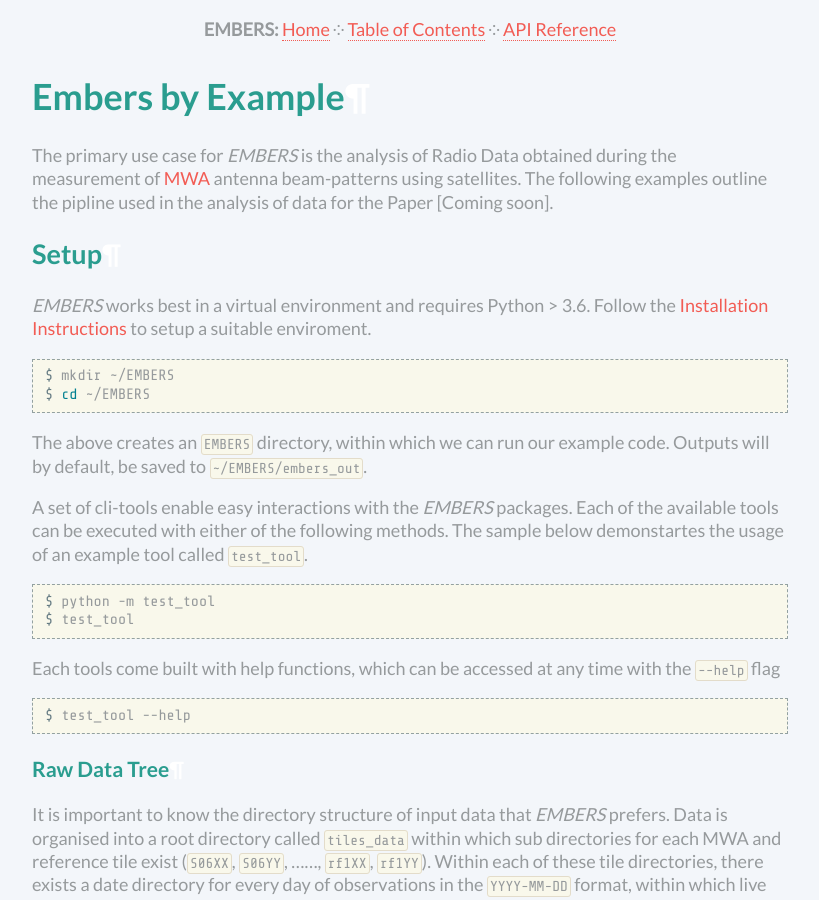
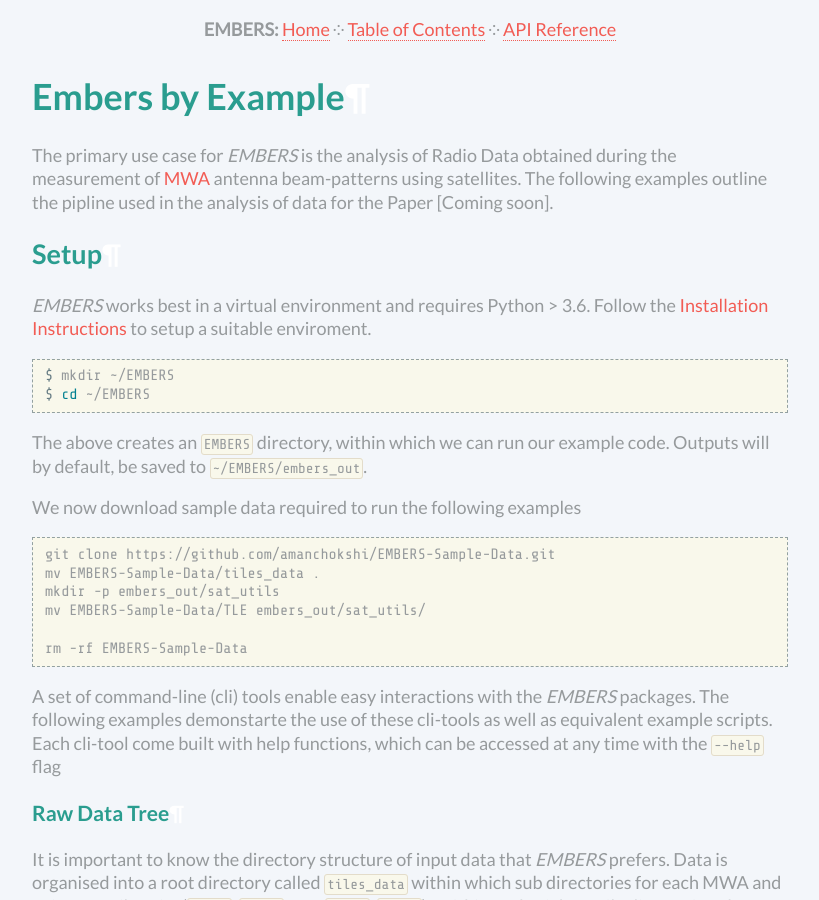
Before and after one commit to amanchokshi/EMBERS, a Sphinx documentation site: the page built from docs/embersbyexample.rst, in a window 1280 px wide and 900 px high. Shown: the whole window, without its empty margins (230-1049 px from the left). Built offline with Sphinx 7.4.7, drawn with Linux system fonts in a browser that asks for light colours.

Commit message:
Cleaned up intro. Added sample data download instructions

```diff
--- a/docs/embersbyexample.rst
+++ b/docs/embersbyexample.rst
@@ -17,20 +17,21 @@
 
 The above creates an :samp:`EMBERS` directory, within which we can run our example code. Outputs will by default, be saved to :samp:`~/EMBERS/embers_out`.
 
-A set of cli-tools enable easy interactions with the *EMBERS* packages. Each of the available tools can be executed with either of the following methods.
-The sample below demonstartes the usage of an example tool called :samp:`test_tool`.
+We now download sample data required to run the following examples
+
+.. code-block:: bash
+
+    git clone https://github.com/amanchokshi/EMBERS-Sample-Data.git
+    mv EMBERS-Sample-Data/tiles_data .
+    mkdir -p embers_out/sat_utils
+    mv EMBERS-Sample-Data/TLE embers_out/sat_utils/
+
+    rm -rf EMBERS-Sample-Data
 
 
-.. code-block:: console
+A set of command-line (cli) tools enable easy interactions with the *EMBERS* packages. The following examples demonstarte the use of these cli-tools as well as
+equivalent example scripts. Each cli-tool come built with help functions, which can be accessed at any time with the :samp:`--help` flag
 
-    $ python -m test_tool
-    $ test_tool
-
-Each tools come built with help functions, which can be accessed at any time with the :samp:`--help` flag
-
-.. code-block:: console
-
-    $ test_tool --help
 
 Raw Data Tree
 ^^^^^^^^^^^^^
```
